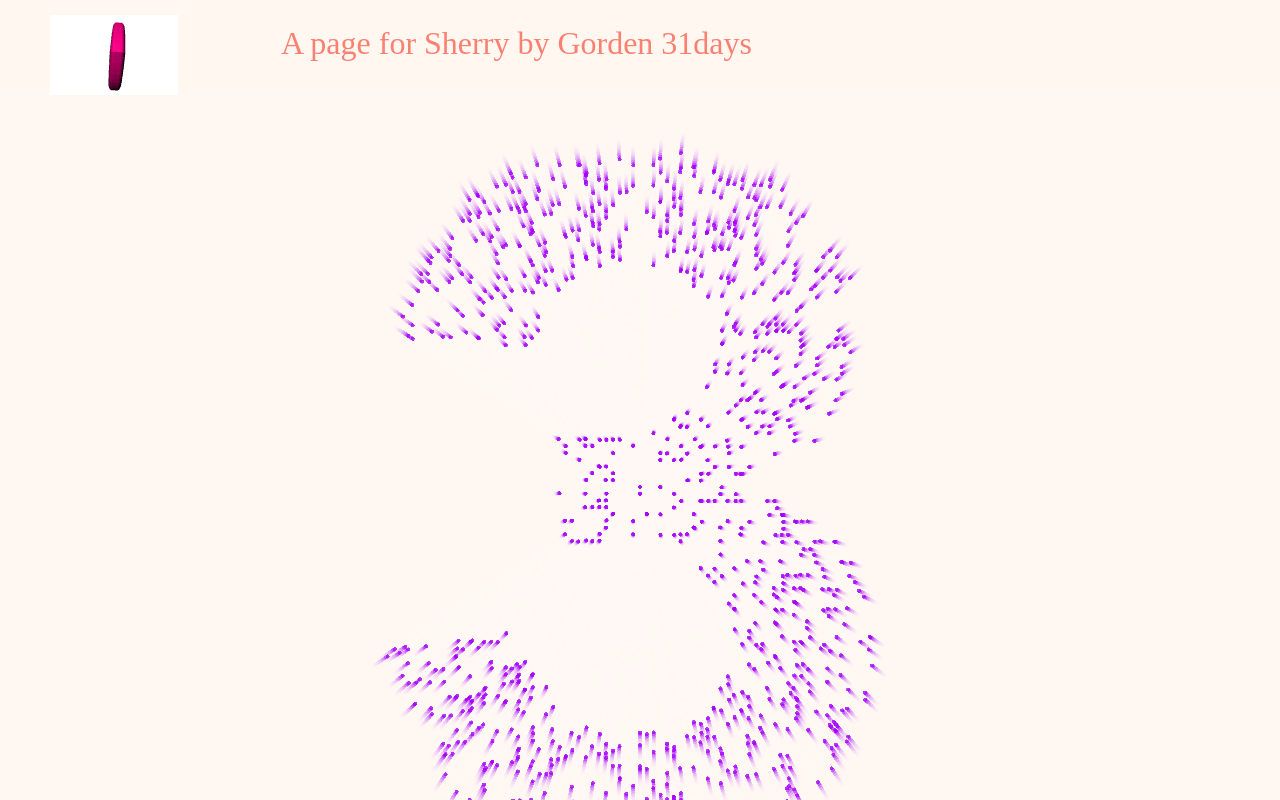
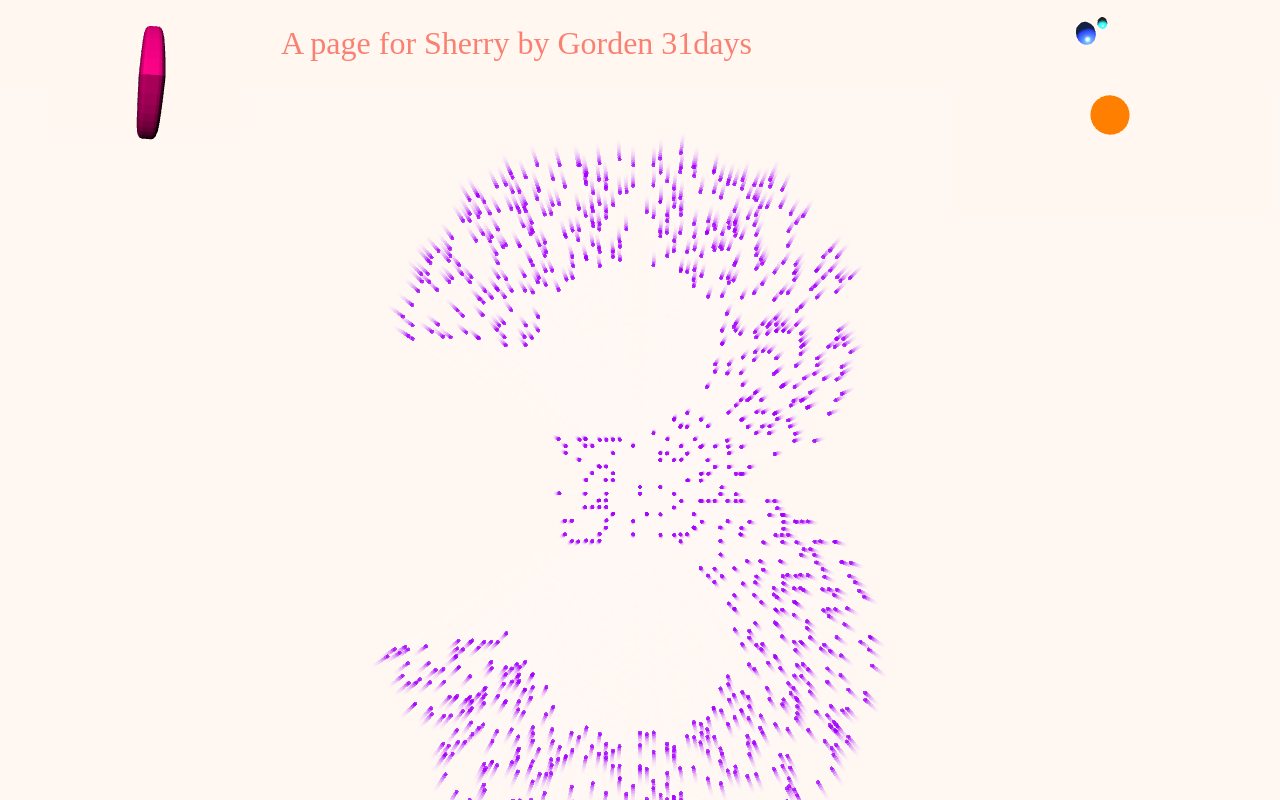
Before and after one commit to CodePlayee/CodePlayee.github.io, a plain HTML site: page index.html in a window 1280 px wide. Drawn offline with Linux system fonts and the light colour scheme; animation ran at ten frames a second.

Commit message:
feat:add solar animation.

```diff
--- a/index.html
+++ b/index.html
@@ -27,12 +27,19 @@
         display: inline-block;
       }
 
-      #canvas4three {
+      #heartCvs {
+        position: absolute;
+        top: 20px;
+        left: 50px;
+        width: 15vw;
+        height: 15vh;
+      }
+      #cosmosCvs {
         position: absolute;
         top: 15px;
-        left: 50px;
-        width: 10vw;
-        height: 10vh;
+        right: 10px;
+        width: 25vw;
+        height: 25vh;
       }
 
       #mycanvas {
@@ -45,7 +52,8 @@
   <body>
     <div>
       <p id="title">A page for Sherry by Gorden</p>
-      <canvas id="canvas4three"></canvas>
+      <canvas id="heartCvs"></canvas>
+      <canvas id="cosmosCvs"></canvas>
     </div>
     <div>
       <canvas id="mycanvas"></canvas>
@@ -56,4 +64,5 @@
   </body>
   <script src="./lib/three_min.js"></script>
   <script src="./static/js/effectsByThreeJS.js"></script>
+  <script src="./static/js/cosmos.js"></script>
 </html>
--- /dev/null
+++ b/static/js/cosmos.js
@@ -0,0 +1,97 @@
+setTimeout(() => {
+  const canvas = document.querySelector("#cosmosCvs");
+
+  const scene = new THREE.Scene();
+  scene.background = new THREE.Color("rgb(255, 247, 240)");
+
+  const camera = new THREE.PerspectiveCamera(
+    75,
+    window.innerWidth / window.innerHeight,
+    0.1,
+    1000
+  );
+
+  camera.position.z = 40;
+  camera.lookAt(0, 0, 0);
+
+  const renderer = new THREE.WebGLRenderer({ canvas, antialias: true });
+  resizeRenderToDispalySize(renderer);
+
+  //add point light
+  const pointLight = new THREE.PointLight(0xffffff, 3);
+  scene.add(pointLight);
+
+  //an array of objects whose rotation to update
+  const objects = [];
+  //use just one sphere for everything
+  const radius = 1;
+  const widthSegments = 16;
+  const heightSegments = 16;
+  const sphereGeometry = new THREE.SphereBufferGeometry(
+    radius,
+    widthSegments,
+    heightSegments
+  );
+
+  //the empty scene graph node as parent both of the sun and the earth.
+  //it has no material or geometry, just represents a local space.
+  const solarSystem = new THREE.Object3D();
+  scene.add(solarSystem);
+  objects.push(solarSystem);
+
+  //sun
+  const sunMaterial = new THREE.MeshPhongMaterial({ emissive: 0xff8000 });
+  const sunMesh = new THREE.Mesh(sphereGeometry, sunMaterial);
+
+  sunMesh.scale.set(6, 6, 6); //make the sun large
+  solarSystem.add(sunMesh);
+  objects.push(sunMesh);
+
+  const disEarthSun = 26; //the distance between earth and sun
+  const earthObit = new THREE.Object3D();
+  earthObit.position.set(-disEarthSun, 0, 0);
+  solarSystem.add(earthObit);
+  objects.push(earthObit);
+
+  const earthMaterial = new THREE.MeshPhongMaterial({
+    color: 0x2233ff,
+    emissive: 0x112244
+  });
+  const earthMesh = new THREE.Mesh(sphereGeometry, earthMaterial);
+  earthMesh.scale.set(3, 3, 3);
+  earthObit.add(earthMesh);
+  objects.push(earthMesh);
+
+  const disMoonEarth = 6;
+  const moonObit = new THREE.Object3D();
+  moonObit.position.set(-disMoonEarth, 0, 0);
+  earthObit.add(moonObit);
+
+  const moonMaterial = new THREE.MeshPhongMaterial({
+    color: 0x88888,
+    emissive: 0x222222
+  });
+  const moonMesh = new THREE.Mesh(sphereGeometry, moonMaterial);
+  moonMesh.scale.set(1.5, 1.5, 1.5);
+  moonObit.add(moonMesh);
+  objects.push(moonMesh);
+
+  const animate = function(t) {
+    t *= 0.001;
+    if (resizeRenderToDispalySize(renderer)) {
+      const canvas = renderer.domElement;
+      camera.aspect = canvas.clientWidth / canvas.clientHeight;
+      camera.updateProjectionMatrix();
+    }
+
+    objects.forEach((obj, idx) => {
+      obj.rotation.z = t;
+    });
+
+    renderer.render(scene, camera);
+
+    requestAnimationFrame(animate);
+  };
+
+  animate();
+}, 0);
--- a/static/js/effectsByThreeJS.js
+++ b/static/js/effectsByThreeJS.js
@@ -5,22 +5,22 @@ const diffDays = Math.ceil(timesDiff / (1000 * 60 * 60 * 24)); //向上取整
 const daysDom = document.querySelector("#title");
 daysDom.innerHTML = "A page for Sherry by Gorden\n" + diffDays + "days";
 
-const cvs = document.querySelector("#canvas4three");
+const cvs = document.querySelector("#heartCvs");
 const scene2 = new THREE.Scene();
-scene2.background = new THREE.Color(250, 240, 240, 1);
+scene2.background = new THREE.Color("rgb(255, 247, 240)");
 
-const camera = new THREE.PerspectiveCamera(
+const camera2 = new THREE.PerspectiveCamera(
   40,
   window.innerWidth / window.innerHeight,
   0.1,
   1000
 );
-camera.position.z = 20;
+camera2.position.z = 18;
 
 addLight(scene2);
 
-const renderer = new THREE.WebGLRenderer({ canvas: cvs, antialias: true });
-resizeRenderToDispalySize(renderer);
+const renderer2 = new THREE.WebGLRenderer({ canvas: cvs, antialias: true });
+resizeRenderToDispalySize(renderer2);
 
 const mesh = addHeart();
 
@@ -28,14 +28,14 @@ window.onload = function() {
   requestAnimationFrame(render);
 };
 
-function resizeRenderToDispalySize(renderer) {
-  const cvs = renderer.domElement;
+function resizeRenderToDispalySize(renderer2) {
+  const cvs = renderer2.domElement;
   const pixelRatio = window.devicePixelRatio; //handling HD-DPI displays
   const width = (cvs.clientWidth * pixelRatio) | 0;
   const height = (cvs.clientHeight * pixelRatio) | 0;
   const needResize = width !== cvs.width || height !== cvs.height;
   if (needResize) {
-    renderer.setSize(width, height, false);
+    renderer2.setSize(width, height, false);
   }
   return needResize;
 }
@@ -100,15 +100,15 @@ function addHeart() {
 
 function render(time) {
   time *= 0.001;
-  if (resizeRenderToDispalySize(renderer)) {
-    const cvs = renderer.domElement;
-    camera.aspect = cvs.clientWidth / cvs.clientHeight;
-    camera.updateProjectionMatrix();
+  if (resizeRenderToDispalySize(renderer2)) {
+    const cvs = renderer2.domElement;
+    camera2.aspect = cvs.clientWidth / cvs.clientHeight;
+    camera2.updateProjectionMatrix();
   }
   const rot = time * 0.3;
   mesh.rotation.x = rot;
   mesh.rotation.y = rot;
 
-  renderer.render(scene2, camera);
+  renderer2.render(scene2, camera2);
   requestAnimationFrame(render);
 }
```
